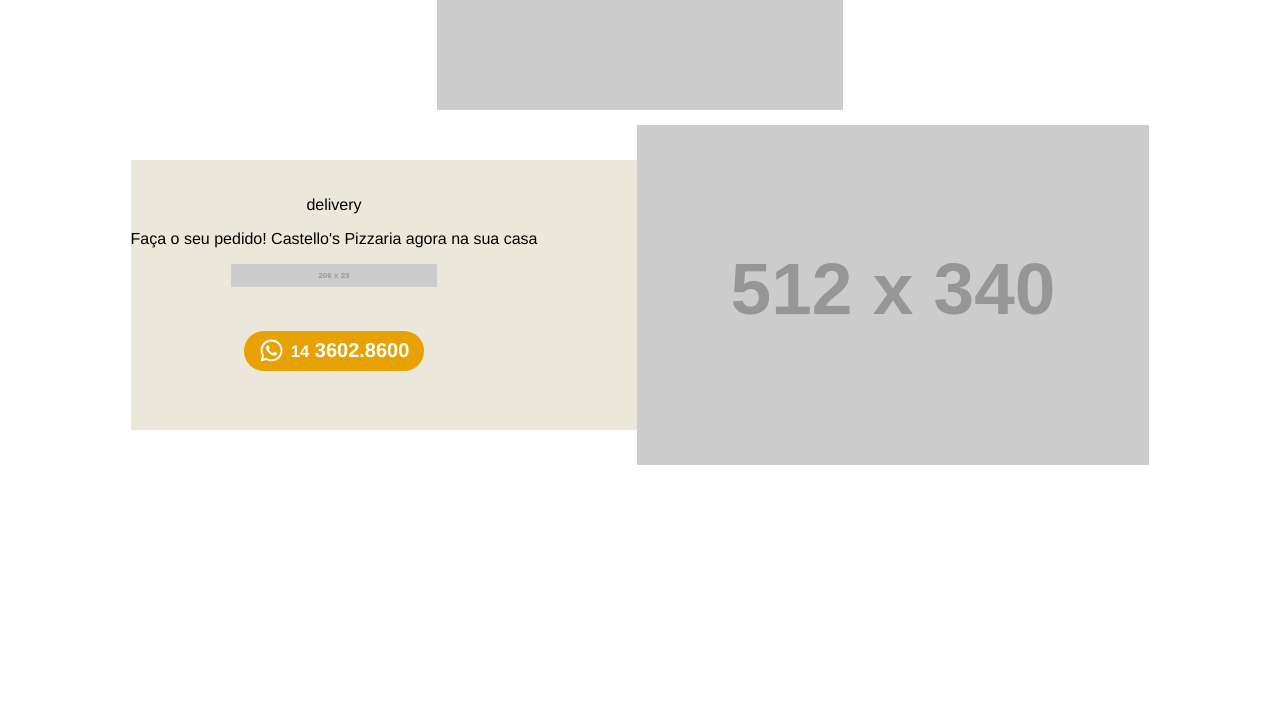
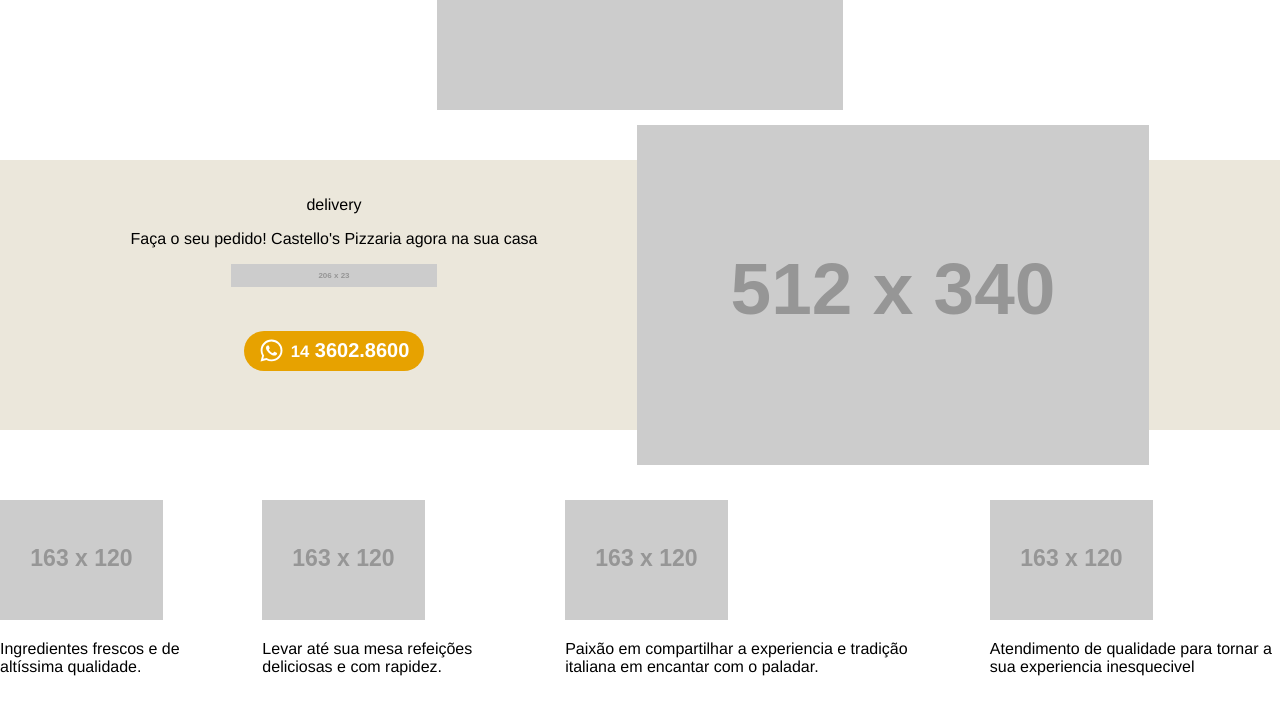
Before and after one commit to ThiagoVanucci01/pizzaria, a plain HTML site: page index.html in a window 1280 px wide. Shown: the part 1831-2545 px from the top of the page. Before the commit the page ends 2311 px from the top, so only its background shows below. Drawn offline with nearby package versions, Linux system fonts and the light colour scheme; grey boxes are pictures that could not be loaded; placeholder pictures from the web are drawn by us.

Commit message:
Mapa Adicionado

```diff
--- a/css/style.css
+++ b/css/style.css
@@ -207,6 +207,7 @@ header {
 }
 
 #Delivery {
+  width: 100%;
   max-height: 270px;
   background: #ebe7db;
   margin: 50px 0;
@@ -227,3 +228,16 @@ header {
   justify-content: center;
   padding: 40px;
 }
+
+#icone {
+  display: flex;
+  justify-content: center;
+  gap: 70px;
+  margin: 20px 0;
+}
+
+
+#itens {
+max-width: 250px;
+text-align: center;
+}
--- a/index.html
+++ b/index.html
@@ -98,8 +98,35 @@
             <img src="https://placehold.co/512x340" alt="" />
           </div>
         </div>
+        <div id="icone">
+          <div class="itens">
+            <img src="https://placehold.co/163x120" alt="" />
+            <p>Ingredientes frescos e de altíssima qualidade.</p>
+          </div>
+
+          <div class="itens">
+            <img src="https://placehold.co/163x120" alt="" />
+            <p>Levar até sua mesa refeições deliciosas e com rapidez.</p>
+          </div>
+          <div class="itens">
+            <img src="https://placehold.co/163x120" alt="" />
+            <p>
+              Paixão em compartilhar a experiencia e tradição italiana em
+              encantar com o paladar.
+            </p>
+          </div>
+          <div class="itens">
+            <img src="https://placehold.co/163x120" alt="" />
+            <p>
+              Atendimento de qualidade para tornar a sua experiencia
+              inesquecivel
+            </p>
+          </div>
+        </div>
+        <div id="Contato">
+          <iframe src="https://www.google.com/maps/embed?pb=!1m18!1m12!1m3!1d3691.753125778255!2d-48.55244842466379!3d-22.287339679695908!2m3!1f0!2f0!3f0!3m2!1i1024!2i768!4f13.1!3m3!1m2!1s0x94b8a7b94de94c4b%3A0x82a7d3283a0d4e7d!2sSenai%20Jau!5e0!3m2!1spt-BR!2sbr!4v1722437216013!5m2!1spt-BR!2sbr" width="100%" height="450" style="border:0;" allowfullscreen="" loading="lazy" referrerpolicy="no-referrer-when-downgrade"></iframe>
+        </div>
       </main>
-
       <footer></footer>
     </div>
   </body>
```
